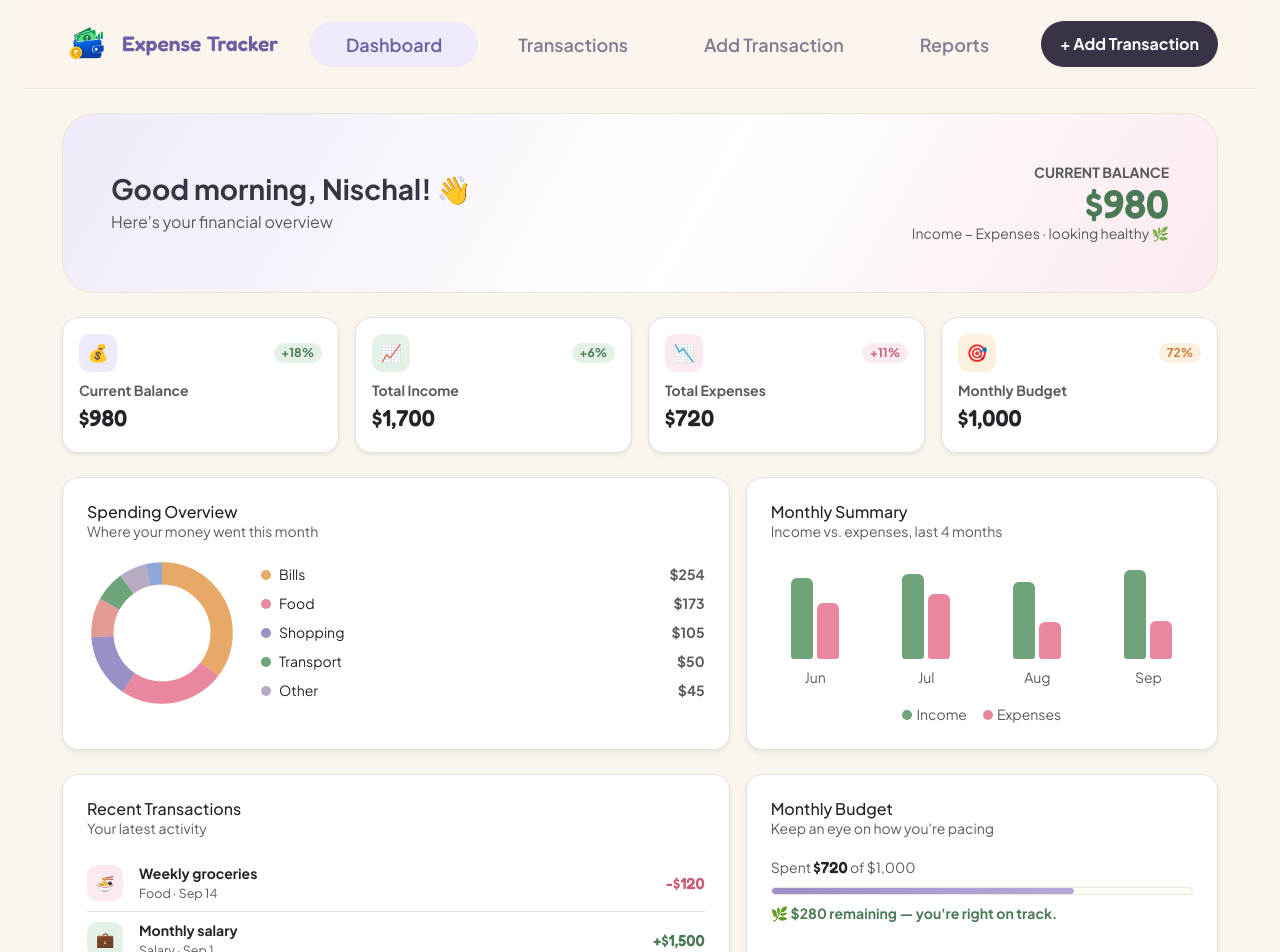
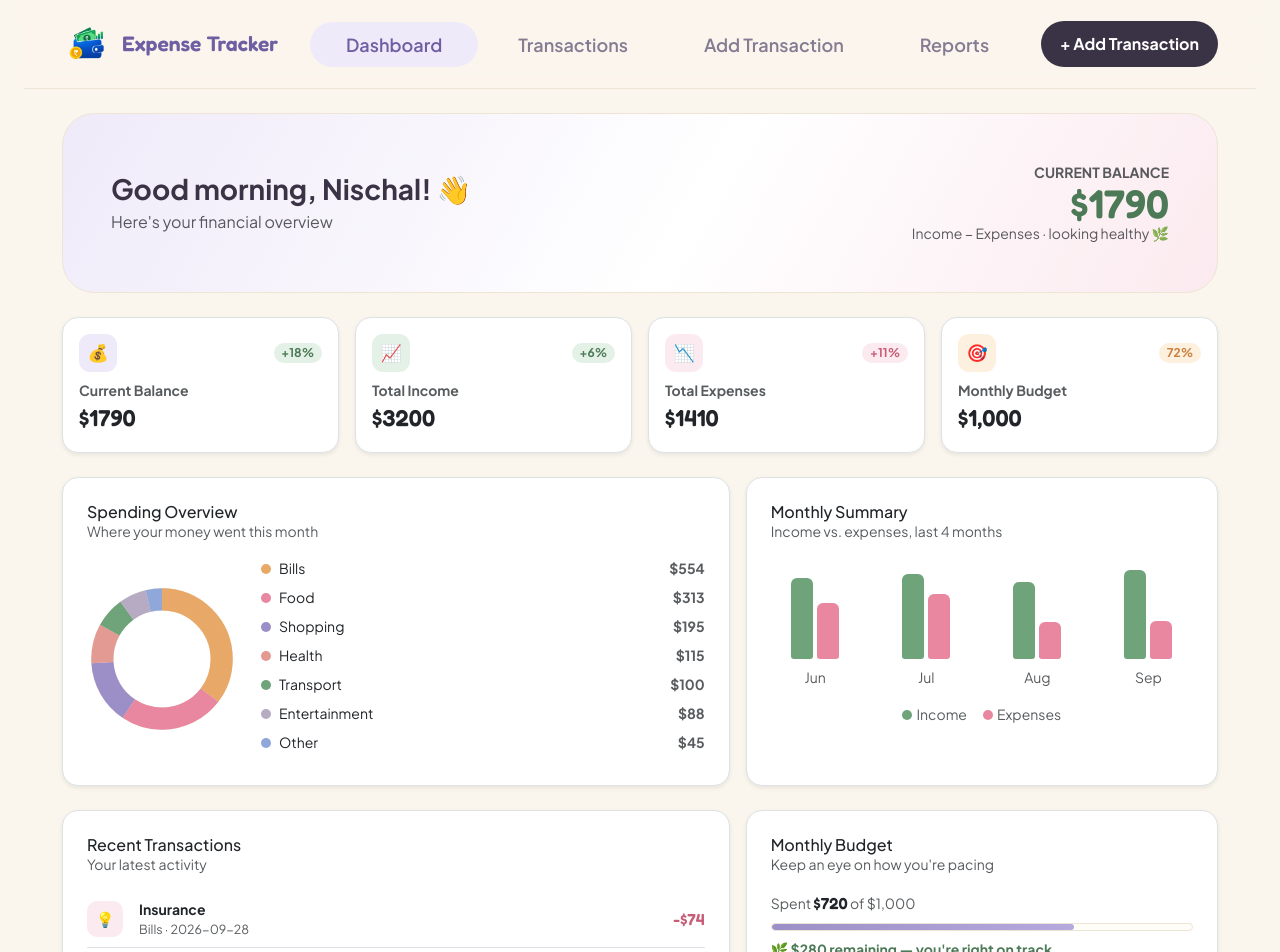
Before and after one commit to nischalpraj/Expense-Tracker, a React (Vite) app: page / in a window 1280 px wide. Shown: the top 952 px of the page. Built offline with nearby package versions, Linux system fonts and the light colour scheme.

Commit message:
Making dashboard liv

```diff
--- a/src/pages/Dashbaord.jsx
+++ b/src/pages/Dashbaord.jsx
@@ -1,12 +1,58 @@
 import React from "react";
 import "./Dashboard.css";
 import { useNavigate } from "react-router-dom";
+import expenseData from '../data/expenses.json'
 
 
-const Dashbaord = () => {
+const Dashbaord = ({transaction}) => {
 
     const navigate = useNavigate();
 
+    const chartColors = [
+      "#E8A968",
+      "#E8879F",
+      "#9C8FC7",
+      "#E39A93",
+      "#6FA37A",
+      "#B7ABC4",
+      "#8FA8D9",
+    ];
+
+    const totalIncome = transaction
+      .filter((t) => t.type === "income")
+      .reduce((total, t) => total + t.amount, 0);
+
+    const totalExpense = transaction
+      .filter((t) => t.type === "expense")
+      .reduce((total, t) => total + t.amount, 0);
+
+    const balance = totalIncome - totalExpense;
+
+    const recentTransactions = [...transaction]
+      .sort((a, b) => new Date(b.date) - new Date(a.date))
+        .slice(0, 3);
+
+    const categoryIconMap = {};
+    [
+      ...expenseData.categories.expense,
+      ...expenseData.categories.income,
+    ].forEach((cat) => {
+      categoryIconMap[cat.name] = cat.icon;
+    });
+
+    const categoryTotals = transaction
+      .filter((t) => t.type === "expense")
+      .reduce((totals, t) => {
+        if (!totals[t.category]) {
+          totals[t.category] = 0;
+        }
+        totals[t.category] += t.amount;
+        return totals;
+      }, {});
+
+    const categoryList = Object.entries(categoryTotals).sort(
+      (a, b) => b[1] - a[1],
+    );
 
   return (
     <>
@@ -24,7 +70,7 @@ const Dashbaord = () => {
             <div class="text-muted small fw-bold text-uppercase">
               Current Balance
             </div>
-            <div class="balance">$980</div>
+            <div class="balance">${balance}</div>
             <div class="text-muted small">
               Income − Expenses · looking healthy 🌿
             </div>
@@ -44,7 +90,7 @@ const Dashbaord = () => {
                   </span>
                 </div>
                 <div class="text-muted small fw-bold">Current Balance</div>
-                <div class="stat-amount">$980</div>
+                <div class="stat-amount">${balance}</div>
               </div>
             </div>
           </div>
@@ -60,7 +106,7 @@ const Dashbaord = () => {
                   </span>
                 </div>
                 <div class="text-muted small fw-bold">Total Income</div>
-                <div class="stat-amount">$1,700</div>
+                <div class="stat-amount">${totalIncome}</div>
               </div>
             </div>
           </div>
@@ -76,7 +122,7 @@ const Dashbaord = () => {
                   </span>
                 </div>
                 <div class="text-muted small fw-bold">Total Expenses</div>
-                <div class="stat-amount">$720</div>
+                <div class="stat-amount">${totalExpense}</div>
               </div>
             </div>
           </div>
@@ -196,51 +242,22 @@ const Dashbaord = () => {
                   <ul
                     className="list-unstyled flex-grow-1 mb-0"
                     style={{ minWidth: "160px" }}>
-                    <li className="d-flex justify-content-between small mb-2">
+                    {categoryList.map(([name, amount], index) => (
+                      <li
+                        key={name}
+                        className="d-flex justify-content-between small mb-2">
                         <span>
                           <span
                             className="dot me-2"
-                          style={{ background: "#E8A968" }}></span>
-                        Bills
+                            style={{
+                              background:
+                                chartColors[index % chartColors.length],
+                            }}></span>
+                          {name}
                         </span>
-                      <span className="text-muted fw-bold">$254</span>
+                        <span className="text-muted fw-bold">${amount}</span>
                       </li>
-                    <li className="d-flex justify-content-between small mb-2">
-                      <span>
-                        <span
-                          className="dot me-2"
-                          style={{ background: "#E8879F" }}></span>
-                        Food
-                      </span>
-                      <span className="text-muted fw-bold">$173</span>
-                    </li>
-                    <li className="d-flex justify-content-between small mb-2">
-                      <span>
-                        <span
-                          className="dot me-2"
-                          style={{ background: "#9C8FC7" }}></span>
-                        Shopping
-                      </span>
-                      <span className="text-muted fw-bold">$105</span>
-                    </li>
-                    <li className="d-flex justify-content-between small mb-2">
-                      <span>
-                        <span
-                          className="dot me-2"
-                          style={{ background: "#6FA37A" }}></span>
-                        Transport
-                      </span>
-                      <span className="text-muted fw-bold">$50</span>
-                    </li>
-                    <li className="d-flex justify-content-between small mb-0">
-                      <span>
-                        <span
-                          className="dot me-2"
-                          style={{ background: "#B7ABC4" }}></span>
-                        Other
-                      </span>
-                      <span className="text-muted fw-bold">$45</span>
-                    </li>
+                    ))}
                   </ul>
                 </div>
               </div>
@@ -310,42 +327,40 @@ const Dashbaord = () => {
                 <h2 className="h6 mb-0">Recent Transactions</h2>
                 <p className="text-muted small mb-3">Your latest activity</p>
 
-                <div className="d-flex align-items-center gap-3 py-2 border-bottom">
-                  <div className="tx-icon c-food">🍜</div>
+                {recentTransactions.map((t) => (
+                  <div
+                    key={t.id}
+                    className="d-flex align-items-center gap-3 py-2 border-bottom">
+                    <div
+                      className={`tx-icon ${t.type === "income" ? "c-income" : "c-expense"}`}>
+                      {categoryIconMap[t.category] || "🧾"}
+                    </div>
                     <div className="flex-grow-1">
-                    <div className="fw-bold small">Weekly groceries</div>
-                    <div className="text-muted" style={{ fontSize: "12.5px" }}>
-                      Food · Sep 14
+                      <div className="fw-bold small">{t.description}</div>
+                      <div
+                        className="text-muted"
+                        style={{ fontSize: "12.5px" }}>
+                        {t.category} · {t.date}
                       </div>
                     </div>
-                  <div className="tx-amt-expense">-$120</div>
-                </div>
-                <div className="d-flex align-items-center gap-3 py-2 border-bottom">
-                  <div className="tx-icon c-salary">💼</div>
-                  <div className="flex-grow-1">
-                    <div className="fw-bold small">Monthly salary</div>
-                    <div className="text-muted" style={{ fontSize: "12.5px" }}>
-                      Salary · Sep 1
+                    <div
+                      className={
+                        t.type === "income" ? "tx-amt-income" : "tx-amt-expense"
+                      }>
+                      {t.type === "income" ? "+" : "-"}${t.amount}
                     </div>
                   </div>
-                  <div className="tx-amt-income">+$1,500</div>
-                </div>
-                <div className="d-flex align-items-center gap-3 py-2">
-                  <div className="tx-icon c-bills">💡</div>
-                  <div className="flex-grow-1">
-                    <div className="fw-bold small">Insurance</div>
-                    <div className="text-muted" style={{ fontSize: "12.5px" }}>
-                      Bills · Sep 28
-                    </div>
-                  </div>
-                  <div className="tx-amt-expense">-$74</div>
-                </div>
+                ))}
 
                 <div className="d-flex gap-2 mt-3">
-                  <button className="btn btn-outline-secondary rounded-pill flex-fill fw-bold btn-sm" onClick={()=> navigate('/transactions')}>
+                  <button
+                    className="btn btn-outline-secondary rounded-pill flex-fill fw-bold btn-sm"
+                    onClick={() => navigate("/transactions")}>
                     View All Transactions
                   </button>
-                  <button className="btn btn-ef-add flex-fill" onClick={()=> navigate("/addtransactions")}>
+                  <button
+                    className="btn btn-ef-add flex-fill"
+                    onClick={() => navigate("/addtransactions")}>
                     + Add Transaction
                   </button>
                 </div>
```
Lines whose indentation alone changed are shown as unchanged.
